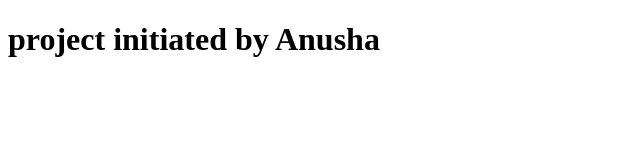
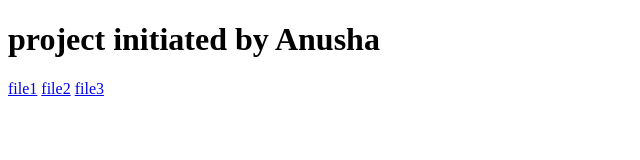
Before and after one commit to madanuanusha/team, a plain HTML site: page index.html in a window 1280 px wide. Shown: the whole page, without its empty margins (0-640 px from the left). Drawn offline with Linux system fonts and the light colour scheme.

Commit message:
Update index.html

```diff
--- a/index.html
+++ b/index.html
@@ -8,6 +8,9 @@
 <body>
 
     <h1>project initiated by Anusha</h1>
+    <a href="file1.html">file1</a>
+    <a href="file2.html">file2</a>
+    <a href="file3.html">file3</a>
 
 </body>
 </html>
```
